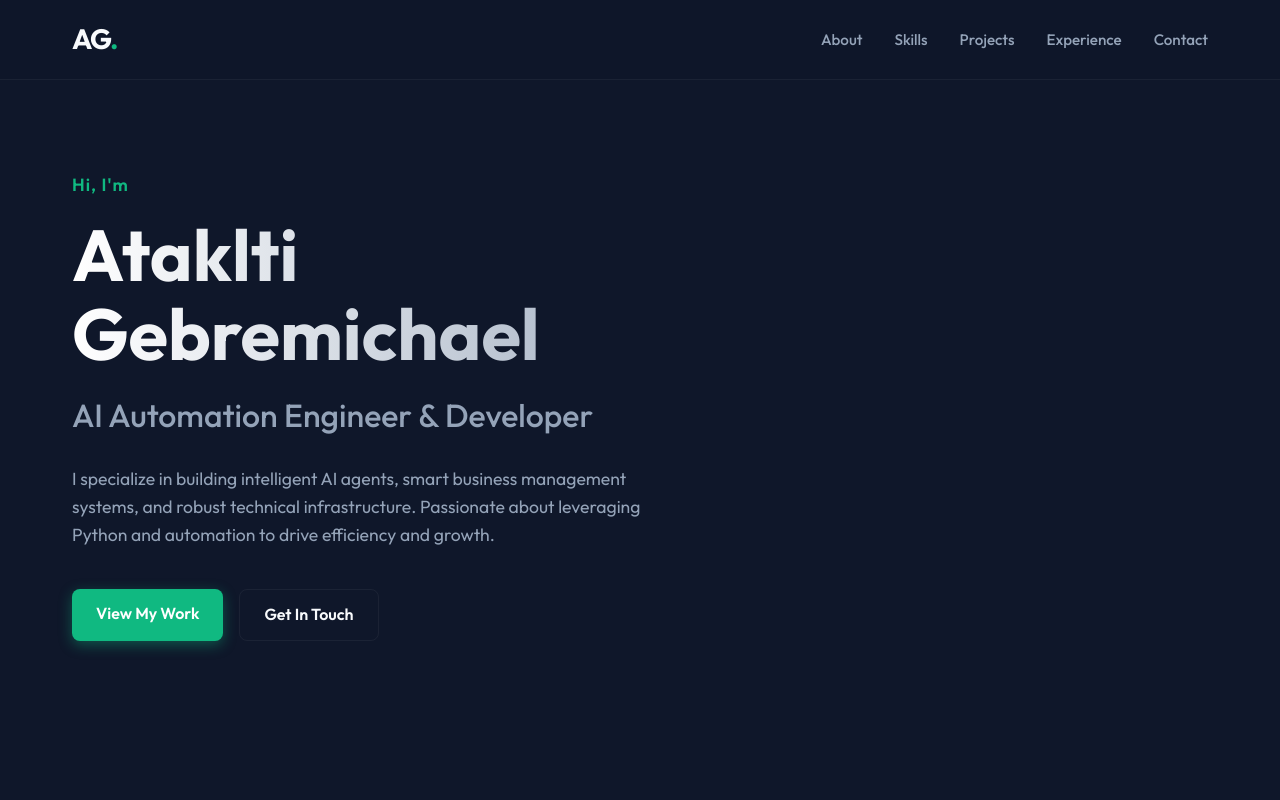
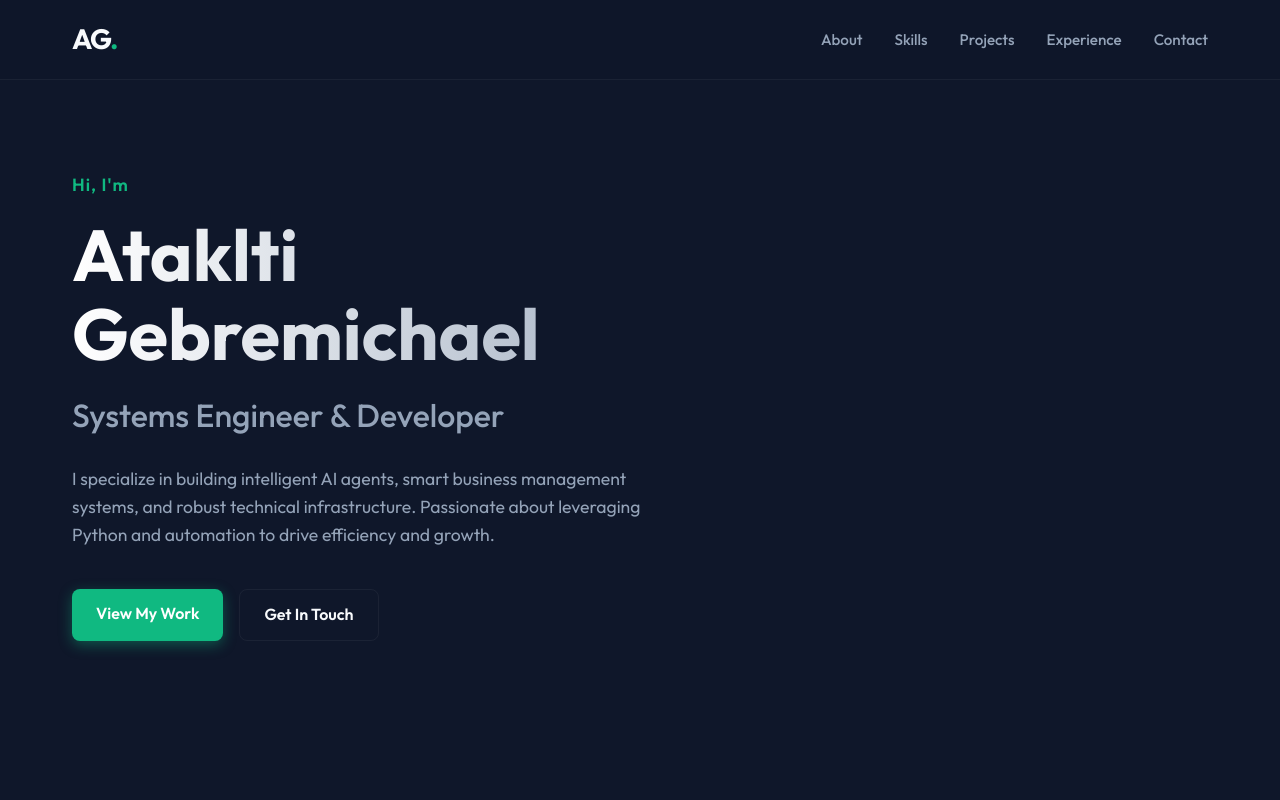
Before and after one commit to Etason12/atakltigebremichael, a plain HTML site: page index.html in a window 1280 px wide. Shown: the top 800 px of the page. Drawn offline with Linux system fonts and the light colour scheme.

Commit message:
Update index.html

```diff
--- a/index.html
+++ b/index.html
@@ -3,7 +3,7 @@
 <head>
     <meta charset="UTF-8">
     <meta name="viewport" content="width=device-width, initial-scale=1.0">
-    <title>Ataklti Gebremichael | AI & Automation Engineer</title>
+    <title>Ataklti Gebremichael | Systems Engineer & Developer</title>
     <meta name="description" content="Portfolio of Ataklti Gebremichael - AI Automation, Python Developer, and Network Engineer based in Ethiopia.">
     <link rel="stylesheet" href="styles.css">
     <link href="https://fonts.googleapis.com/css2?family=Outfit:wght@300;400;500;600;700&display=swap" rel="stylesheet">
@@ -30,7 +30,7 @@
         <div class="hero-content reveal">
             <p class="greeting">Hi, I'm</p>
             <h1 class="name">Ataklti Gebremichael</h1>
-            <h2 class="title">AI Automation Engineer & Developer</h2>
+            <h2 class="title">Systems Engineer & Developer</h2>
             <p class="summary">I specialize in building intelligent AI agents, smart business management systems, and robust technical infrastructure. Passionate about leveraging Python and automation to drive efficiency and growth.</p>
             <div class="cta-buttons">
                 <a href="#projects" class="btn btn-primary">View My Work</a>
```
